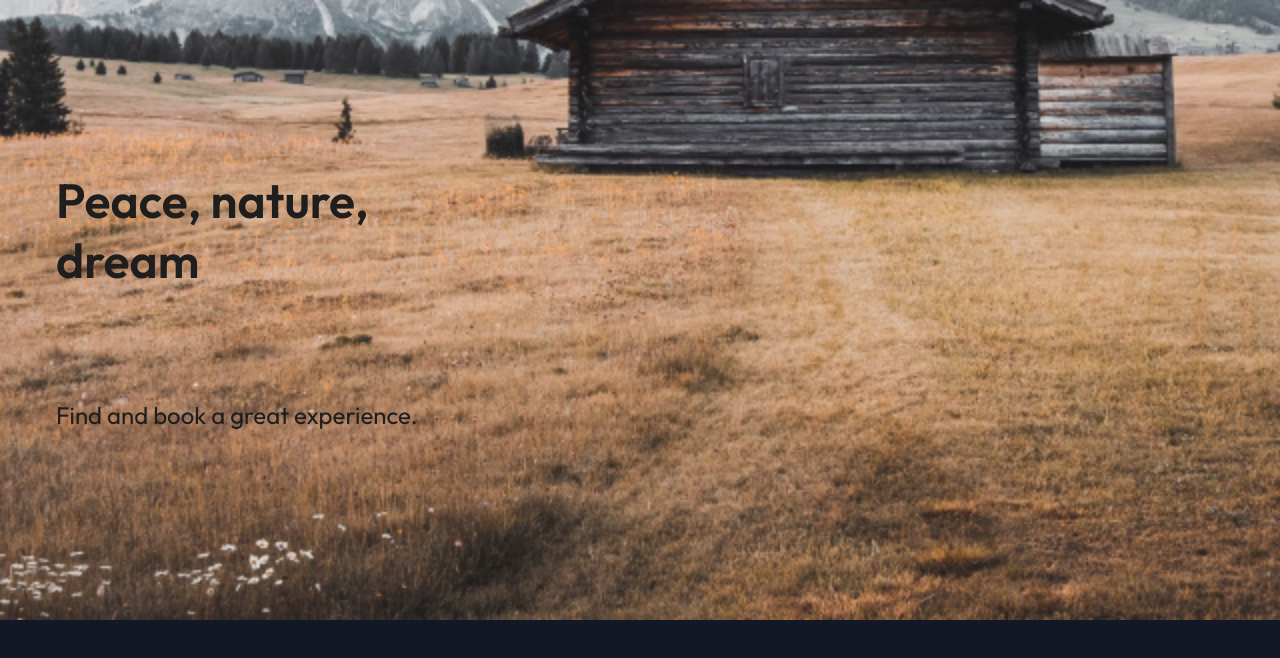
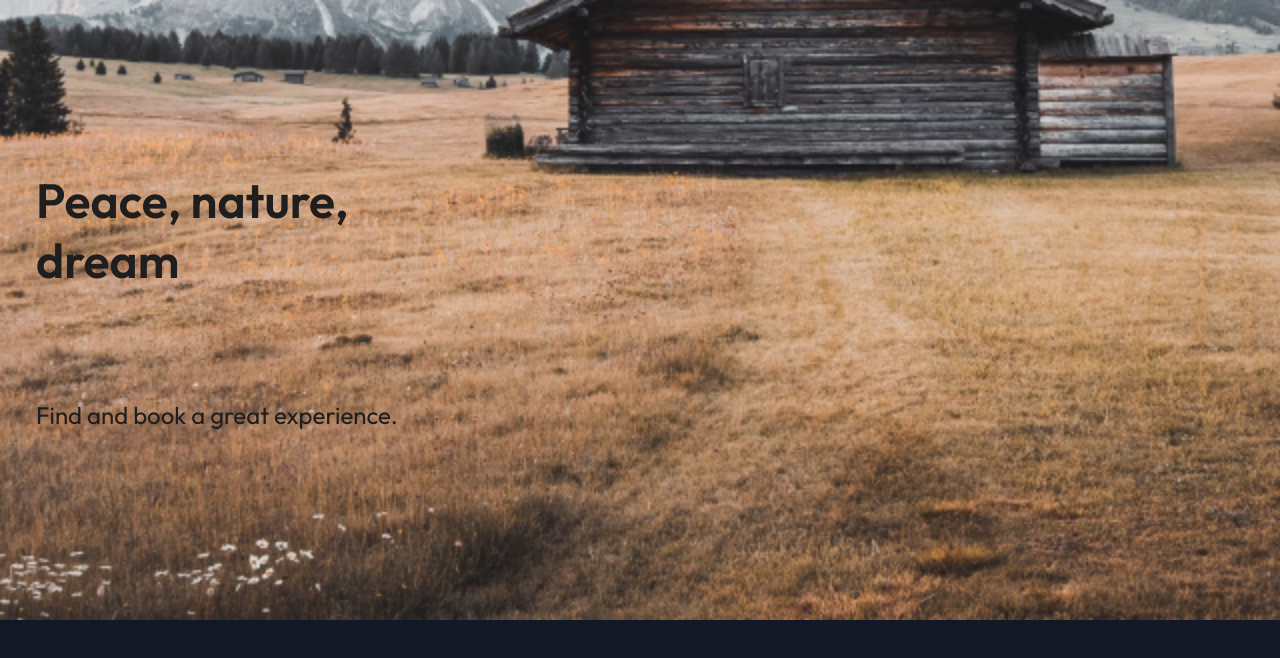
Before and after one commit to NatalyKrvch/Booking-service-layout, a website with bundled scripts: page index.html in a window 1280 px wide. Built offline with nearby package versions, Linux system fonts and the light colour scheme; no server answers.

Commit message:
fix: title margin

```diff
--- a/css/styles.css
+++ b/css/styles.css
@@ -55,7 +55,7 @@ button {
   align-items: flex-start;
   gap: 110px;
   margin-top: 170px;
-  margin-left: 56px;
+  margin-left: 36px;
   max-width: var(--title-mobile-width);
 }
 
```
